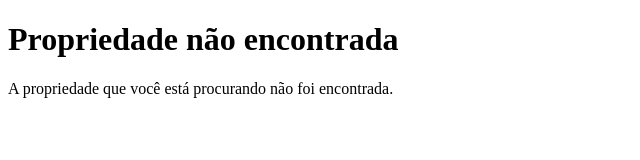
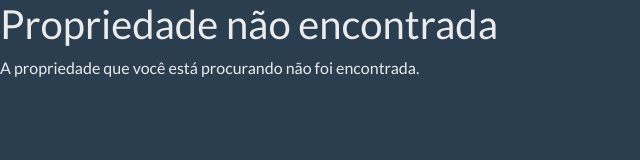
Before and after one commit to EvelynLopesSS/Flask_Python_Aplications, a plain HTML site: page site_imobiliario/templates/propriedade_nao_encontrada.html in a window 1280 px wide. Shown: the whole page, without its empty margins (0-640 px from the left). Drawn offline with nearby package versions, Linux system fonts and the light colour scheme.

Commit message:
Update propriedade_nao_encontrada.html

```diff
--- a/site_imobiliario/templates/propriedade_nao_encontrada.html
+++ b/site_imobiliario/templates/propriedade_nao_encontrada.html
@@ -1,6 +1,7 @@
 <!DOCTYPE html>
 <html>
 <head>
+  <link rel="stylesheet" href="https://bootswatch.com/4/superhero/bootstrap.min.css">
   <title>Propriedade não encontrada</title>
 </head>
 <body>
```
